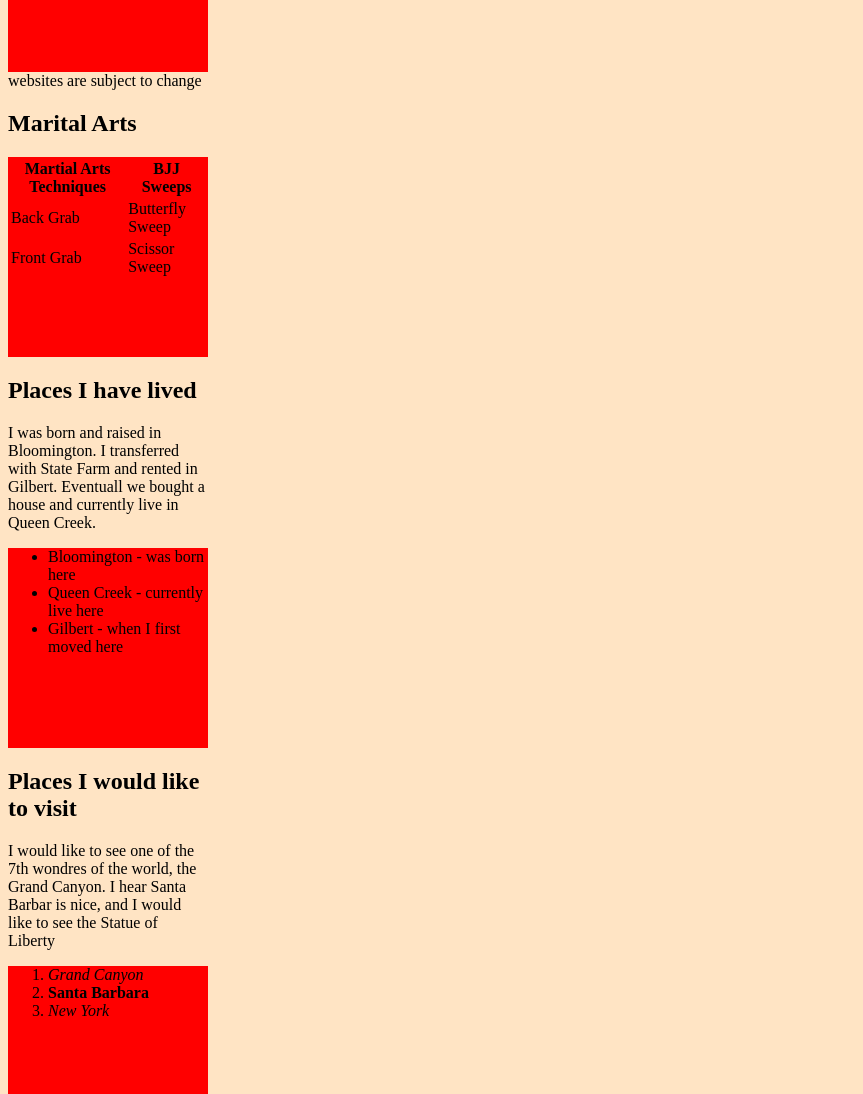
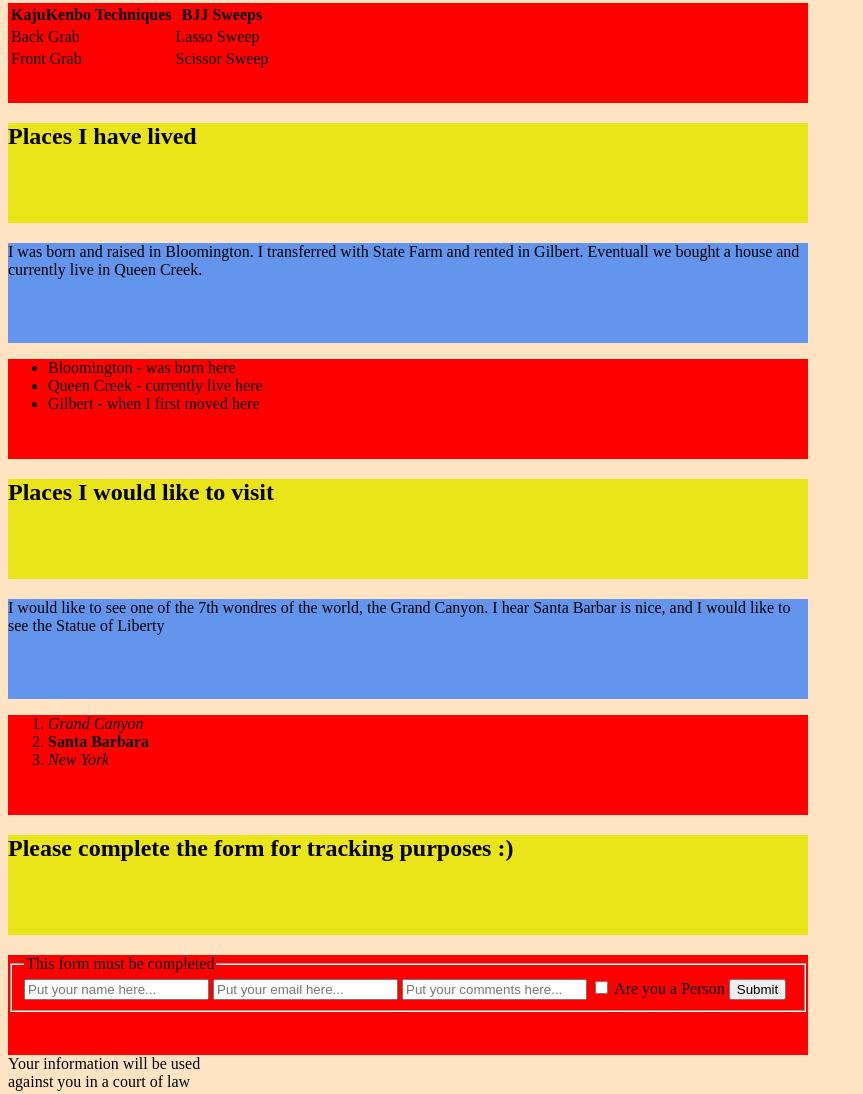
Before and after one commit to chuck-smith-sf/statefarm-adt-ChuckSmith-html-checkpoint, a plain HTML site: page index.html in a window 1280 px wide. Shown: the part 944-2038 px from the top of the page, without its empty margins (0-863 px from the left). Drawn offline with Linux system fonts and the light colour scheme.

Commit message:
more ugly stuff adding additional element css

```diff
--- a/index.html
+++ b/index.html
@@ -34,14 +34,14 @@
             <table>
                 <thead>
                     <tr>
-                        <th>Martial Arts Techniques</th>
+                        <th>KajuKenbo Techniques</th>
                         <th>BJJ Sweeps</th>
                     </tr>
                 </thead>
                 <tbody>
                     <tr>
                         <td>Back Grab</td>
-                        <td>Butterfly Sweep</td>
+                        <td>Lasso Sweep</td>
                     </tr>
                 </tbody>
                 <tfoot>
@@ -78,8 +78,9 @@
             </ol>
         </article>
     </section>
+    <section>
+        <h2>Please complete the form for tracking purposes :)</h2>
         <article>
-        <h2>Please complete the form for tracking purposes :)</h2>
             <form>
                 <fieldset>
                     <legend>This form must be completed</legend>
@@ -90,10 +91,12 @@
                     <button type="submit">Submit</button>
                 </fieldset>
             </form>
+        </article>
         <footer>Your information will be used against you in a court of law</footer>
-    </article>
+
+    </section>
+    <h2>Items I would need to know to build an outstanding website</h2>
     <article>
-        <h2>Items I would need to know to buile an outstanding website</h2>
         <dl>
             <dt>HTML</dt>
             <dd>Hypertext Markup Language</dd>
--- a/stylesOne.css
+++ b/stylesOne.css
@@ -5,7 +5,19 @@ body {
   }
 
 article {
-    width: 200px;
-    height: 200px;
+    width: 800px;
+    height: 100px;
     background-color: red;
 }
+
+p {
+    width: 800px;
+    height: 100px;
+    background-color:cornflowerblue;
+}
+
+h2 {
+    width: 800px;
+    height: 100px;
+    background-color: rgb(233, 229, 25);
+}
```
Lines whose indentation alone changed are shown as unchanged.
